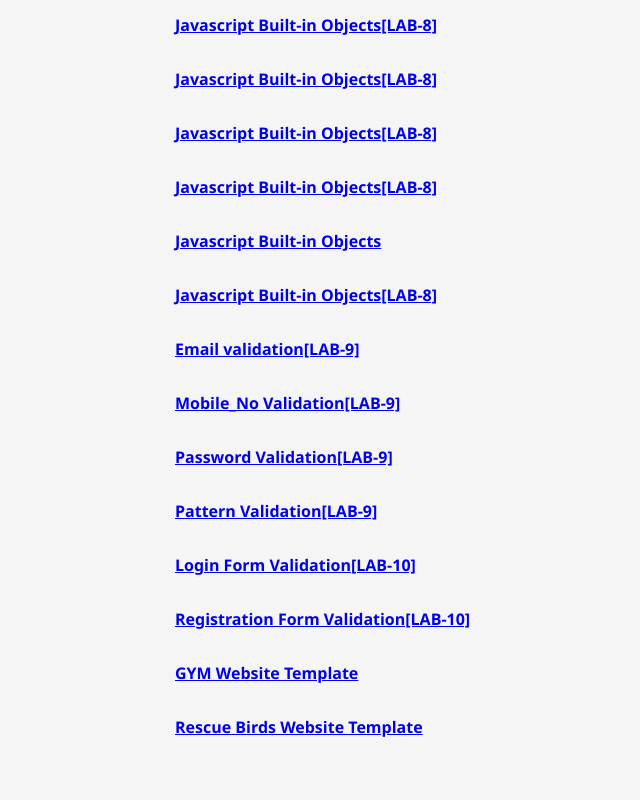
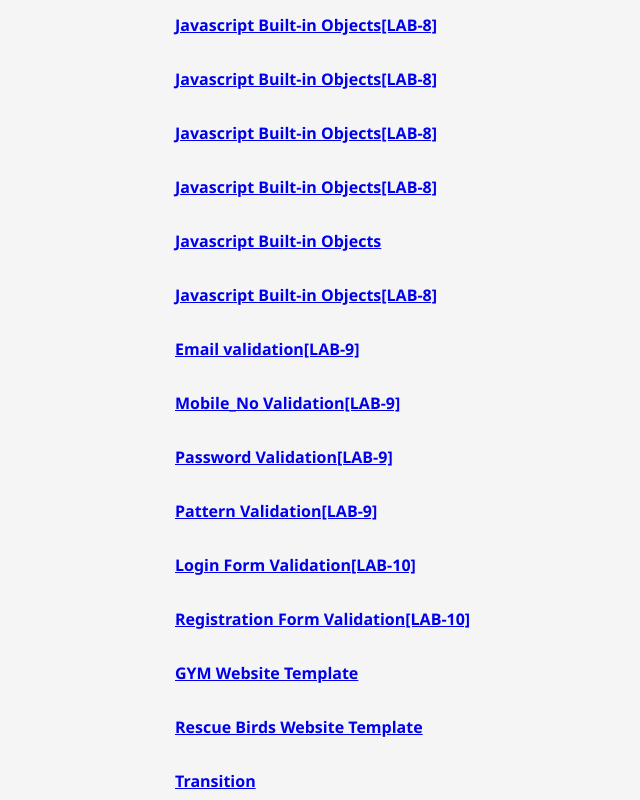
Before and after one commit to ShahDevanshi1910/WT_LABS, a plain HTML site: page index.html in a window 1280 px wide. Shown: the part 869-1669 px from the top of the page, without its empty margins (473-1113 px from the left). Before the commit the page ends 1615 px from the top, so only its background shows below. Drawn offline with Linux system fonts and the light colour scheme.

Commit message:
Update index.html

```diff
--- a/index.html
+++ b/index.html
@@ -54,6 +54,7 @@
       <a href="./LAB-10/Registration.html" class="form">Registration Form Validation[LAB-10]</a>
       <a href="./Website_Template/gym.html" class="form">GYM Website Template</a>
       <a href="./Website_Template/Rescue_Team_Home_page.html" class="form">Rescue Birds Website Template</a>
+      <a href="./WT_LABS/practice_Transition.html" class="form">Transition</a>
     </div>
   </body>
 </html>
```
